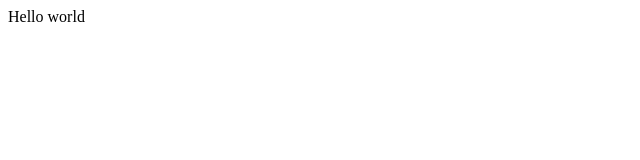
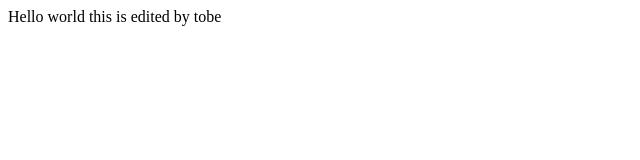
Before and after one commit to Chiemerie960/Bugees, a plain HTML site: page index.html in a window 1280 px wide. Shown: the whole page, without its empty margins (0-640 px from the left). Drawn offline with Linux system fonts and the light colour scheme.

Commit message:
've entered this projectIv

```diff
--- a/index.html
+++ b/index.html
@@ -7,5 +7,6 @@
 </head>
 <body>
   Hello world
+  this is edited by tobe
 </body>
 </html>
```
